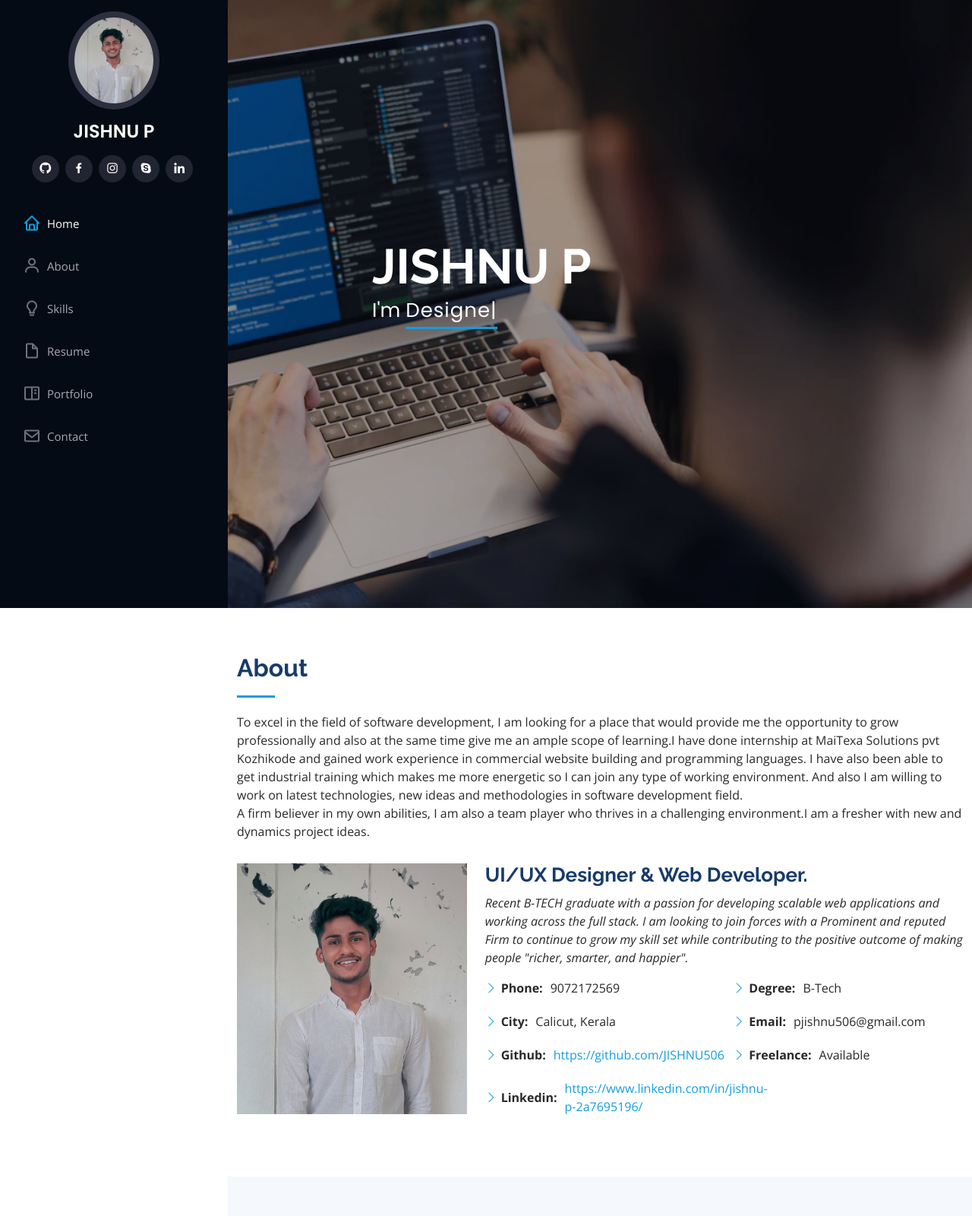
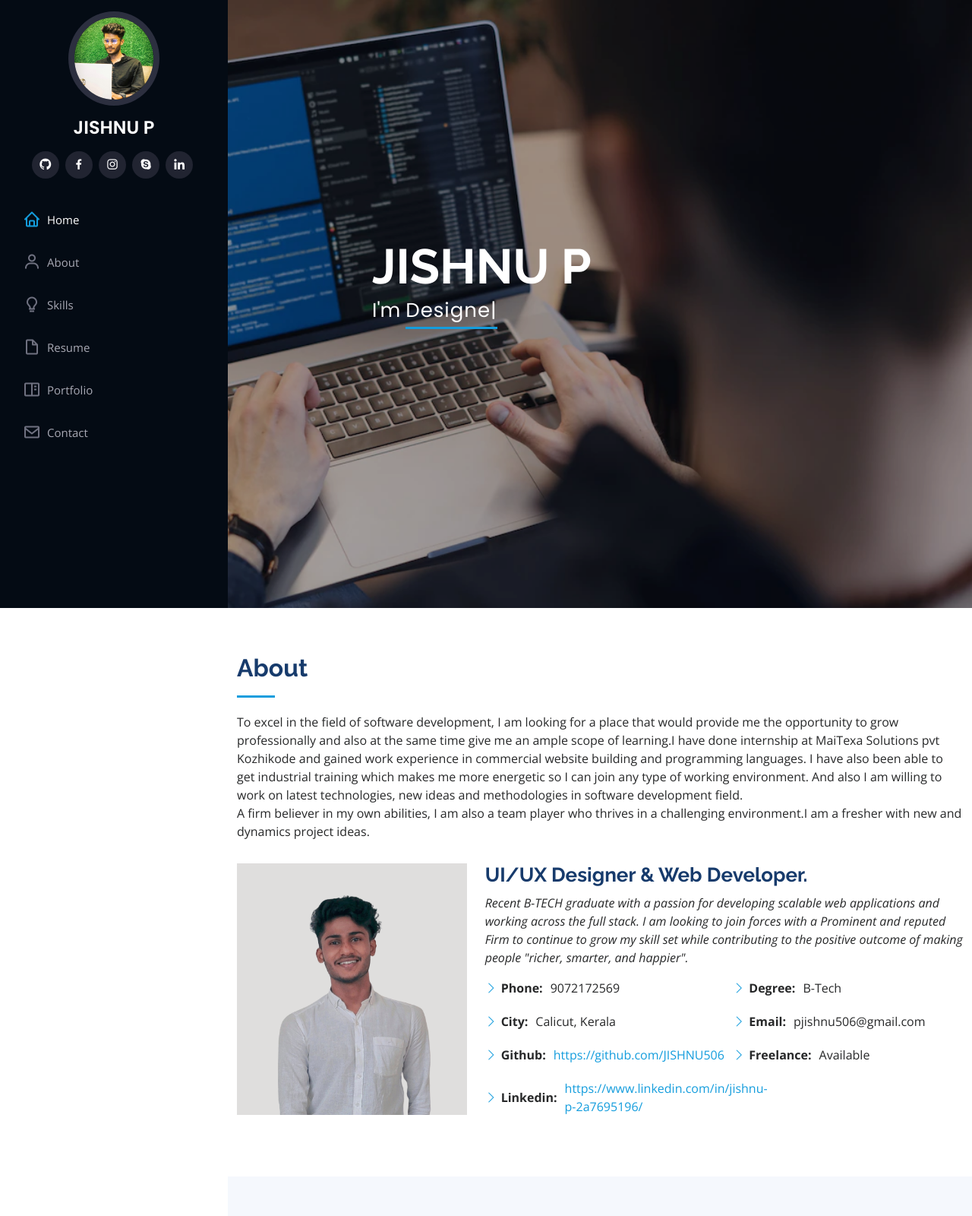
Before and after one commit to JISHNU506/jishnu-portfolio, a plain HTML site: page index.html in a window 1280 px wide. Shown: the top 1600 px of the page at 76% size. Drawn offline with nearby package versions, Linux system fonts and the light colour scheme.

Commit message:
profile updated

```diff
--- a/index.html
+++ b/index.html
@@ -38,7 +38,7 @@
     <div class="d-flex flex-column">
 
       <div class="profile">
-        <img src="assets/img/profile-img.jpg" alt="" class="img-fluid rounded-circle">
+        <img src="assets/img/IMG_2825-01.jpeg" alt="" class="img-fluid rounded-circle">
         <h1 class="text-light"><a href="index.html">JISHNU P</a></h1>
         <div class="social-links mt-3 text-center">
           <a href="https://github.com/JISHNU506?tab=repositories" class="twitter"><i class='bx bxl-github'></i></a>
@@ -89,7 +89,7 @@ A firm believer in my own abilities, I am also a team player who thrives in a ch
 
         <div class="row">
           <div class="col-lg-4" data-aos="fade-right">
-            <img src="assets/img/profile-img.jpg" class="img-fluid" alt="">
+            <img src="assets/img/profile-img-removebg-preview (1).png" class="img-fluid" alt="">
           </div>
           <div class="col-lg-8 pt-4 pt-lg-0 content" data-aos="fade-left">
             <h3>UI/UX Designer &amp; Web Developer.</h3>
```
Also changed, not shown: assets/img/IMG_2825-01.jpeg (added), assets/img/profile-img-removebg-preview (1).png (added), 1 other file.
